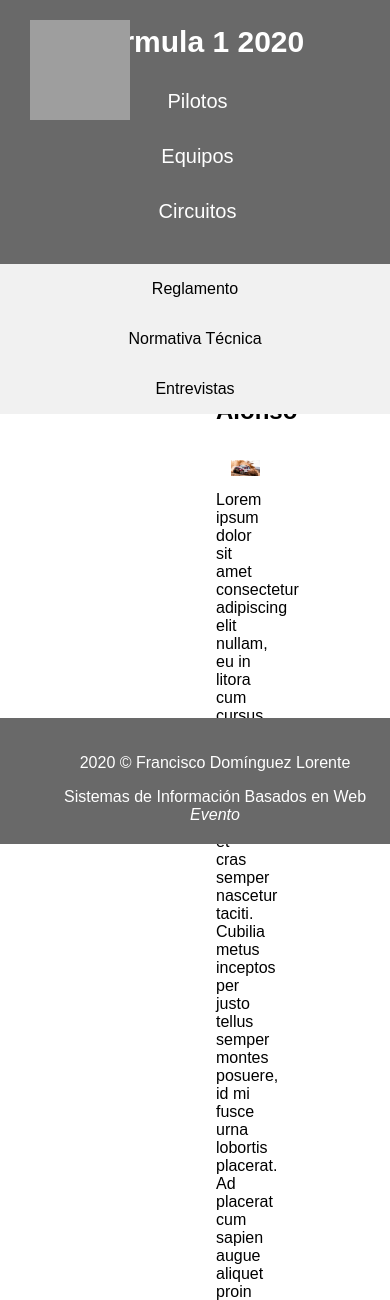
After one commit to frandominguez03/SIBW, a PHP site: page /evento.html in a window 390 px wide. The commit adds this page. Shown: the top 1300 px of the page. Run offline with PHP 8.4, Linux system fonts and the light colour scheme; grey boxes are pictures that could not be loaded.

Commit message:
Evento casi terminado. Queda ajustar responsive.

```diff
--- /dev/null
+++ b/P1/evento.html
@@ -0,0 +1,71 @@
+<!DOCTYPE html>
+<html lang="es">
+    <head>
+        <meta charset="utf-8">
+        <meta http-equiv="X-UA-Compatible" content="IE=edge">
+        <title>P1 SIBW - Francisco Domínguez Lorente</title>
+        <meta name="description" content="">
+        <meta name="viewport" content="width=device-width, initial-scale=1.0">
+        <link rel="stylesheet" href="styles.css">
+    </head>
+
+    <body>
+        <header>
+            <img id="logo" src="https://pluspng.com/img-png/png-logo-design-fancy-png-logo-design-91-on-professional-logo-design-with-png-logo-design-734.png" width=100px height=100px alt="Logo">
+            <h2>Formula 1 2020</h2>
+            <nav class="menu">
+                <ul>
+                    <li><a href="#">Pilotos</a></li>
+                    <li><a href="#">Equipos</a></li>
+                    <li><a href="#">Circuitos</a></li>
+                </ul>
+            </nav>
+        </header>
+
+        <section id="container">
+            <div class="sidebar">
+                <a href="">Reglamento</a>
+                <a href="">Normativa Técnica</a>
+                <a href="">Entrevistas</a>
+            </div>
+
+            <div class="evento">
+                <h2>
+                    Dakar 2020 - Fernando Alonso
+                </h2>
+
+                <p><img class="event-img" src="../P1/img/dakar.jpeg">
+                    Lorem ipsum dolor sit amet consectetur adipiscing elit nullam, eu in litora cum cursus fermentum felis elementum turpis, platea sociosqu et cras semper nascetur taciti.
+                    Cubilia metus inceptos per justo tellus semper montes posuere, id mi fusce urna lobortis placerat. Ad placerat cum sapien augue aliquet proin dignissim, mus fermentum vitae varius
+                    lacinia velit condimentum, bibendum morbi luctus scelerisque platea faucibus.</br></br>
+
+                    Magnis cum leo nunc nec diam taciti, est fusce ullamcorper metus vulputate at, libero suspendisse ac cursus aliquam.
+                    Sociis congue curabitur facilisis tempor odio interdum lacus, hac ultricies diam morbi nibh litora leo, iaculis sodales ut potenti fringilla praesent.
+                    Erat faucibus neque eros pellentesque ornare interdum id vel, sagittis maecenas montes fames proin laoreet eleifend in, parturient fringilla egestas litora ullamcorper dapibus conubia.</br></br>
+
+                    Suscipit laoreet proin ligula primis maecenas sapien, parturient potenti mattis metus faucibus nibh, consequat eros et ut feugiat. Dui tempor at varius hendrerit sodales,
+                    arcu natoque cursus suscipit, vestibulum taciti lacus pretium. Facilisis porttitor urna sed morbi tellus lacinia posuere libero ante aliquet, mollis ac facilisi duis malesuada
+                    sodales senectus per tempus ridiculus tempor, nulla id augue lectus accumsan vestibulum dictum fusce penatibus. Interdum nam gravida venenatis posuere viverra commodo bibendum
+                    imperdiet vehicula, mauris sociosqu mattis mi consequat congue natoque rhoncus enim, feugiat per sem nullam ad justo phasellus a.</br></br>
+
+                    Primis posuere placerat habitasse iaculis sollicitudin cum natoque fusce, cubilia lacus tortor duis habitant rutrum et sem conubia, taciti ridiculus
+                    euismod id diam massa facilisis. Metus venenatis tempus sodales facilisis dignissim pulvinar, curae sociosqu consequat dis natoque proin nostra, augue tristique aliquam erat commodo.
+
+                </p>
+
+                <a href="#" class="button" id="button1">FaceBook</a>
+                <a href="#" class="button" id="button2">Twitter</a>
+                <a href="../P1/evento_imprimir.html" class="button" id="button3">Imprimir</a>
+            </div>
+        </section>
+
+    <footer>
+        <p>2020 © Francisco Domínguez Lorente</p>
+
+        <div id="contacto">
+            Sistemas de Información Basados en Web</br>
+            <i>Evento</i>
+        </div>
+    </footer>
+    </body>
+</html>
--- a/P1/styles.css
+++ b/P1/styles.css
@@ -99,6 +99,64 @@ header h2 {
     }
 }
 
+/* Evento */
+.evento {
+    margin-left: 200px;
+    padding: 1px 16px;
+    height: 1000px;
+}
+
+.event-img {
+    float: right;
+}
+
+/* Responsive */
+@media screen and (max-width: 1200px) {
+    .evento {
+        margin-bottom: 150px;
+    }
+
+    .event-img {
+        float: left;
+        max-width: 70%;
+        padding: 15px;
+    }
+}
+
+/* Botones */
+.button {
+    background-color: dimgray;
+    border: none;
+    color: white;
+    padding: 15px 32px;
+    text-align: center;
+    text-decoration: none;
+    display: inline-block;
+    font-size: 16px;
+}
+
+#button1:hover {
+    background-color: #3b5998;
+}
+
+#button2:hover {
+    background-color: #00acee;
+}
+
+#button3:hover {
+    background-color: #ff9966;
+}
+
+@media screen and (max-width: 800px) {
+    .evento {
+        margin-bottom: 450px;
+    }
+
+    .button {
+        display: none;
+    }
+}
+
 /* Grid */
 div.row {
     display: flex;
@@ -169,7 +227,6 @@ div.row {
 footer {
     left: 0;
     bottom: 0;
-    width: 100%;
     background-color: dimgray;
     text-align: center;
     color: white;
@@ -180,5 +237,6 @@ footer {
 @media screen and (max-width: 900px) {
     footer {
         position: fixed;
+        width: 100%;
     }
 }
```
Also changed, not shown: P1/portada.html (+9 -9 lines), P1/img/dakar.jpeg (added).
